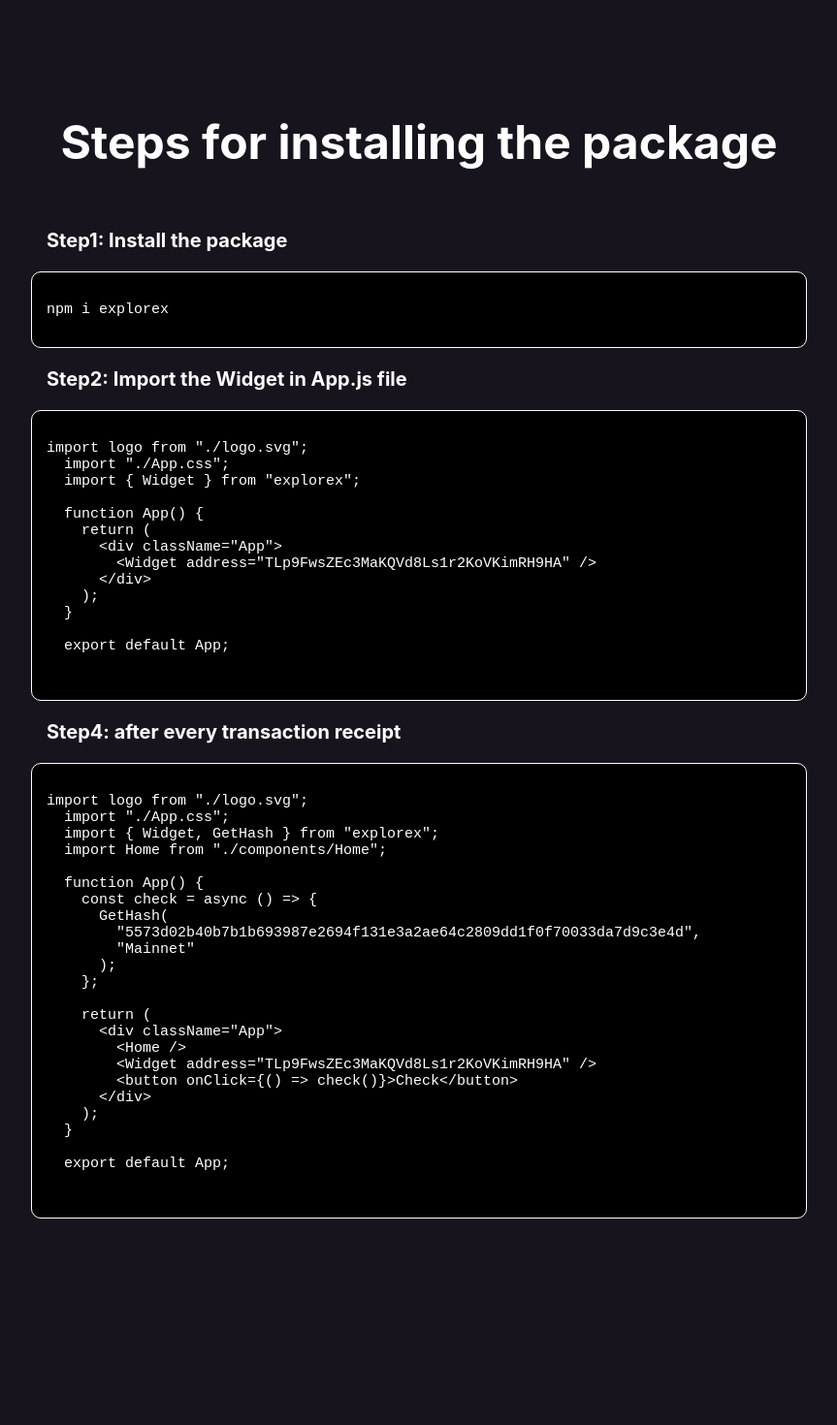
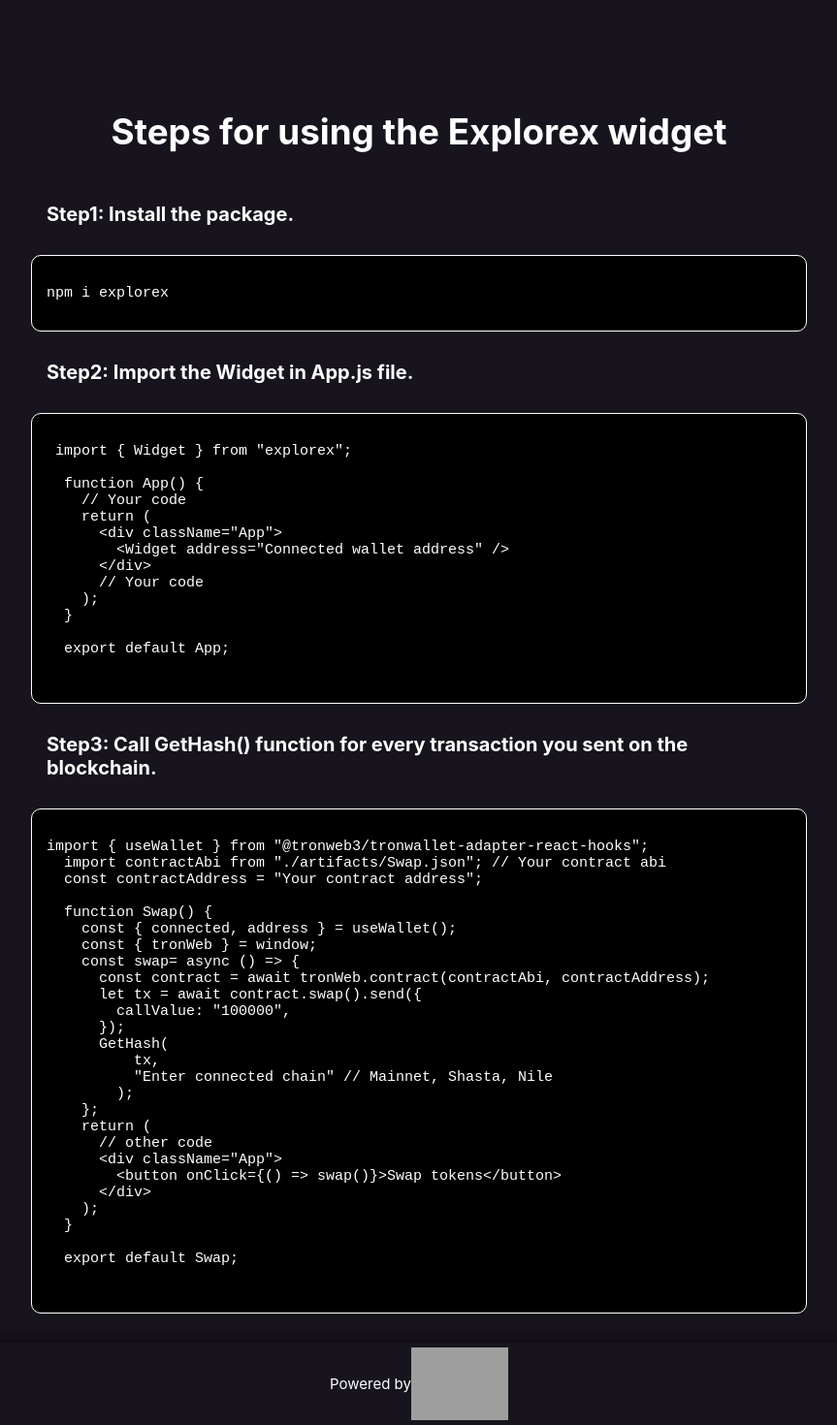
Before and after one commit to Lajja123/ExploreX, a React (Create React App) app: page / in a window 1280 px wide. Shown: the part 725-2195 px from the top of the page at 97% size, without its empty margins (208-1071 px from the left). Before the commit the page ends 2062 px from the top, so only its background shows below. Built offline with nearby package versions, Linux system fonts and the light colour scheme; grey boxes are pictures that could not be loaded.

Commit message:
final changes

```diff
--- a/src/components/Home.js
+++ b/src/components/Home.js
@@ -7,43 +7,46 @@ function Home() {
     setIsPlaying(!isPlaying);
   };
   const code1 = `npm i explorex`;
-  const code2 = `import logo from "./logo.svg";
-  import "./App.css";
-  import { Widget } from "explorex";
+  const code2 = ` import { Widget } from "explorex";
 
   function App() {
+    // Your code
     return (
       <div className="App">
-        <Widget address="TLp9FwsZEc3MaKQVd8Ls1r2KoVKimRH9HA" />
+        <Widget address="Connected wallet address" />
       </div>
+      // Your code
     );
   }
 
   export default App;
   `;
-  const code3 = `import logo from "./logo.svg";
-  import "./App.css";
-  import { Widget, GetHash } from "explorex";
-  import Home from "./components/Home";
+  const code3 = `import { useWallet } from "@tronweb3/tronwallet-adapter-react-hooks";
+  import contractAbi from "./artifacts/Swap.json"; // Your contract abi
+  const contractAddress = "Your contract address";
 
-  function App() {
-    const check = async () => {
+  function Swap() {
+    const { connected, address } = useWallet();
+    const { tronWeb } = window;
+    const swap= async () => {
+      const contract = await tronWeb.contract(contractAbi, contractAddress);
+      let tx = await contract.swap().send({
+        callValue: "100000",
+      });
       GetHash(
-        "5573d02b40b7b1b693987e2694f131e3a2ae64c2809dd1f0f70033da7d9c3e4d",
-        "Mainnet"
-      );
+          tx,
+          "Enter connected chain" // Mainnet, Shasta, Nile
+        );
     };
-
     return (
+      // other code
       <div className="App">
-        <Home />
-        <Widget address="TLp9FwsZEc3MaKQVd8Ls1r2KoVKimRH9HA" />
-        <button onClick={() => check()}>Check</button>
+        <button onClick={() => swap()}>Swap tokens</button>
       </div>
     );
   }
 
-  export default App;
+  export default Swap;
   `;
   return (
     <div className="main-bg">
@@ -55,9 +58,9 @@ function Home() {
           />
         </div>
       </nav>
-      <div style={{ margin: "50px 0px" }}>
+      <div style={{ marginTop: "50px" }}>
         <section className="s1">
-          <div className=" css-typing">
+          <div className="css-typing">
             <div className="title-heading">
               ExploreX seamlessly embeds vital explorer functions
             </div>
@@ -74,19 +77,19 @@ function Home() {
               loop
               muted
               className="p-middle-video"
-              style={{ width: "60%", borderRadius: "20px" }}
+              style={{ width: "60%", borderRadius: "5px" }}
             >
-              <source src="dummy.mp4" type="video/mp4" />
+              <source src="https://bafybeibfyyzr7lghgccdounpbqk3hgp2e776t2dima4avxtoqluo6f4yvm.ipfs.w3s.link/Untitled%20design.mp4" type="video/mp4" />
               Your browser does not support the video tag.
             </video>
           </div>
         </section>
         <section className="s3">
-          <h1 style={{ padding: "20px", fontSize: "3rem" }}>
-            Steps for installing the package
+          <h1 style={{ padding: "20px", fontSize: "2.3rem" }}>
+          Steps for using the Explorex widget
           </h1>
           <div>
-            <h5 className="title1">Step1: Install the package</h5>
+            <h5 className="title1">Step1: Install the package.</h5>
             <div style={{ width: "100%" }}>
               <div className="code1-main">
                 <code>
@@ -96,7 +99,7 @@ function Home() {
             </div>
           </div>
           <div>
-            <h5 className="title1">Step2: Import the Widget in App.js file</h5>
+            <h5 className="title1">Step2: Import the Widget in App.js file.</h5>
             <div style={{ width: "100%" }}>
               <div className="code1-main">
                 <code className="code-sub-div">
@@ -106,7 +109,7 @@ function Home() {
             </div>
           </div>
           <div>
-            <h5 className="title1">Step4: after every transaction receipt </h5>
+            <h5 className="title1">Step3: Call GetHash() function for every transaction you sent on the blockchain. </h5>
             <div style={{ width: "100%" }}>
               <div className="code1-main">
                 <code>
@@ -116,6 +119,24 @@ function Home() {
             </div>
           </div>
         </section>
+        <div
+          style={{
+            padding: "5px 0px",
+            boxShadow:" 0 2px 20px #000000c7",
+            fontSize: "15px",
+            color: "white",
+            display: "flex",
+            alignItems: "center",
+            justifyContent: "center",
+            borderRadius: "5px",
+          }}
+        >
+          Powered by{" "}
+          <img
+            src="https://bafybeidewda6po5lmp2moos3vldlysavrtas6yjicav76fhkrhpxr7hk6e.ipfs.w3s.link/exploreX.png"
+            style={{ width: "100px" }}
+          />
+        </div>
       </div>
     </div>
   );
--- a/src/components/home.css
+++ b/src/components/home.css
@@ -1,14 +1,16 @@
 nav {
   display: flex;
-  margin: 0px 30px;
-  border-bottom: 1px solid white;
+  box-shadow: 0 2px 20px #000000c7;
 }
 
 .nav-main {
   width: 30%;
 }
-.colo-change {
-  background: linear-gradient(
+
+.title-heading {
+  font-size: 2.3rem;
+  color: white;
+  /* background: linear-gradient(
     60deg,
     #ffb46a,
     #ff9984,
@@ -20,11 +22,7 @@ nav {
     #a1ffb8
   );
   -webkit-background-clip: text;
-  color: transparent;
-}
-.title-heading {
-  font-size: 2.3rem;
-  color: white;
+  color: transparent; */
   text-align: center;
   font-weight: 700;
 }
@@ -57,8 +55,9 @@ nav {
 }
 .title1 {
   width: 60%;
-  margin: 20px auto;
+  margin: 30px auto;
   text-align: center;
   font-size: 20px;
   text-align: left;
+
 }
```
